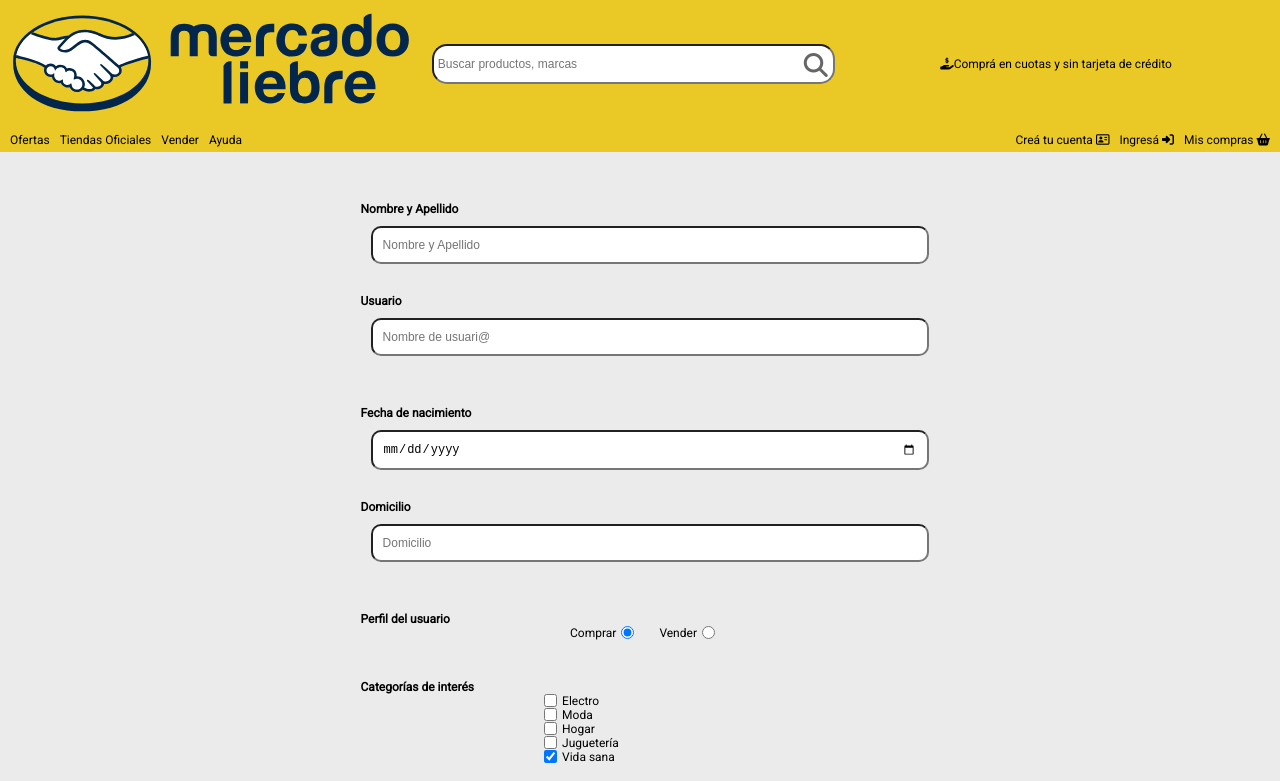
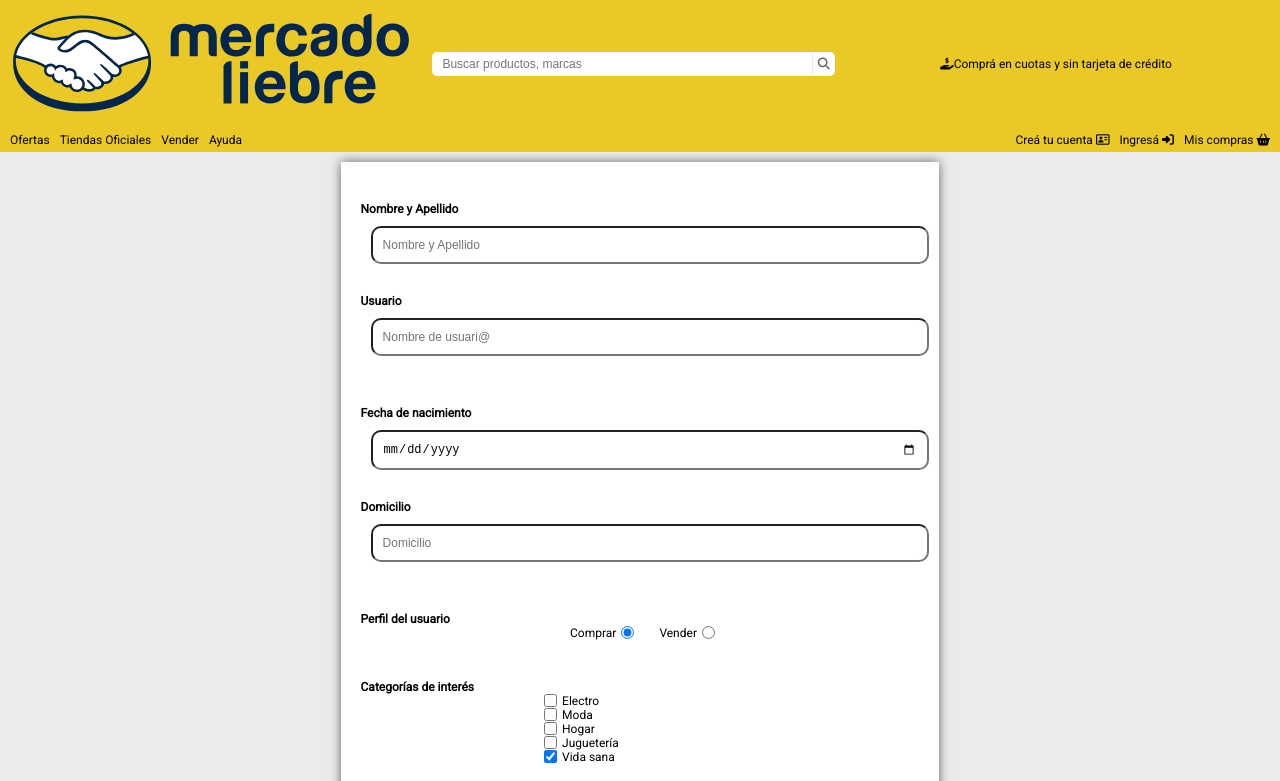
Before and after one commit to dattino/MercadoLiebre, a website: page MercadoLiebre/views/register.html in a window 1280 px wide. Shown: the top 781 px of the page. Drawn offline with Linux system fonts and the light colour scheme; files that its build step writes are made by us from their sources.

Commit message:
Modifico estilo de searchbar y fondos de forms

```diff
--- a/MercadoLiebre/public/css/style.css
+++ b/MercadoLiebre/public/css/style.css
@@ -54,30 +54,29 @@ header{
         width: 50%;
         display: flex;
         padding: 10px;
-        height: 60px;
     }
 
     header .SearchBar input{
         width: 100%;
-        border-radius: 15px;
+        border-radius: 5px 0 0 5px;
+        border: none;
+        outline: none;
+        padding-left: 10px;
     }
 
     header .SearchBar button{
-        border-radius: 5px;
+        border-radius: 0 5px 5px 0;
+        background-color: var(--blanco);
         border: none;
         outline: none;
-        position: relative;
+        border-left: 1px solid var(--Gris_claro);
+        padding: 5px;
     }
 
     header .SearchBar button i{
         color: var(--Gris_oscuro);
         background-color: var(--blanco);
-        border-radius: 50%;
-        font-size: 2em;
-        position: absolute;
-        padding: 5px;
-        right: 2px;
-        top: 4px;
+        font-size: 1em;
     }
 
     header nav .listaMenu{
@@ -144,6 +143,7 @@ main{
             flex-wrap: wrap;
             margin-left: auto;
             margin-right: auto;
+            box-shadow: 0px 0px 10px var(--sombra);
         }
 
             main section article img{
@@ -240,18 +240,16 @@ footer{
 
         main section article{
             width: 90%;
-            box-shadow: 0px 0px 10px var(--sombra);
         }
-
     }
 
     @media (min-width: 361px){
+        header nav .listaMenu{
+            display: none;
+        }
+
         header{
             align-items: center;
-        }
-
-        header .menuHamburguesa{
-            display: none;
         }
 
         header nav{
@@ -277,18 +275,29 @@ footer{
 
         main section article{
             width: 40%;
+            flex-grow: 0.45;
         }
 
         footer section{
             width: 50%;
         }
+    }
 
+    @media (min-width: 526px){
+        header nav .listaMenu{
+            display: flex;
+        }
 
+        header .menuHamburguesa{
+            display: none;
+        }
+    }
 
-    }
     @media (min-width: 769px){
         main section article{
-            width: 20%;
+            width: 15%;
+            flex-grow: 0.2;
+            box-shadow: none;
         }
 
         header .logo{
@@ -306,7 +315,7 @@ footer{
             flex-grow: 0.3;
         }
 
-        main section article .boxArticulo:hover .Descripcion{
+        main section article:hover .boxArticulo .Descripcion{
             display: block;
         }
 
--- a/MercadoLiebre/public/css/styleForm.css
+++ b/MercadoLiebre/public/css/styleForm.css
@@ -23,11 +23,12 @@ main{
 
 main form{
     padding: 20px;
-    background-color: var(--Gris_claro);
+    background-color: var(--blanco);
     flex-grow : 0.3;
     justify-content: center ;
     margin-left: auto;
     margin-right: auto;
+    box-shadow: 0px 0px 10px var(--sombra);
 }
 
 main form div{
@@ -53,7 +54,6 @@ main form .perfil_usuario p{
     align-items: center;
     justify-content: center;
     padding: 0px 10px;
-
 }
 
 main form .perfil_usuario  label{
```
Also changed, not shown: MercadoLiebre/views/home.html (+1 -1 lines), MercadoLiebre/views/login.html (+1 -1 lines), MercadoLiebre/views/register.html (+1 -1 lines).
